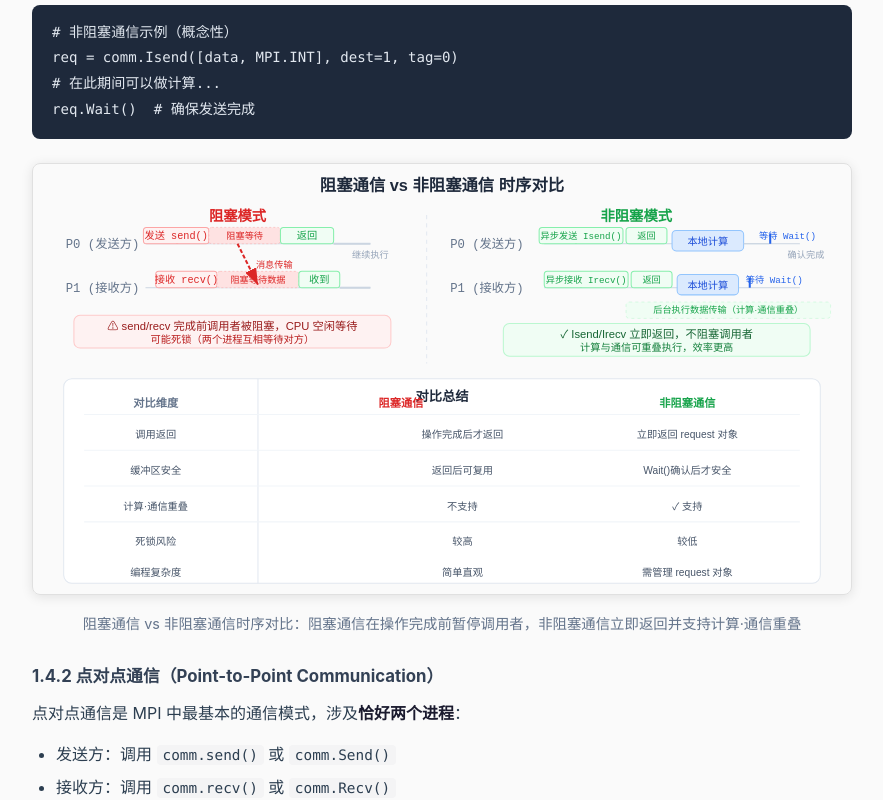
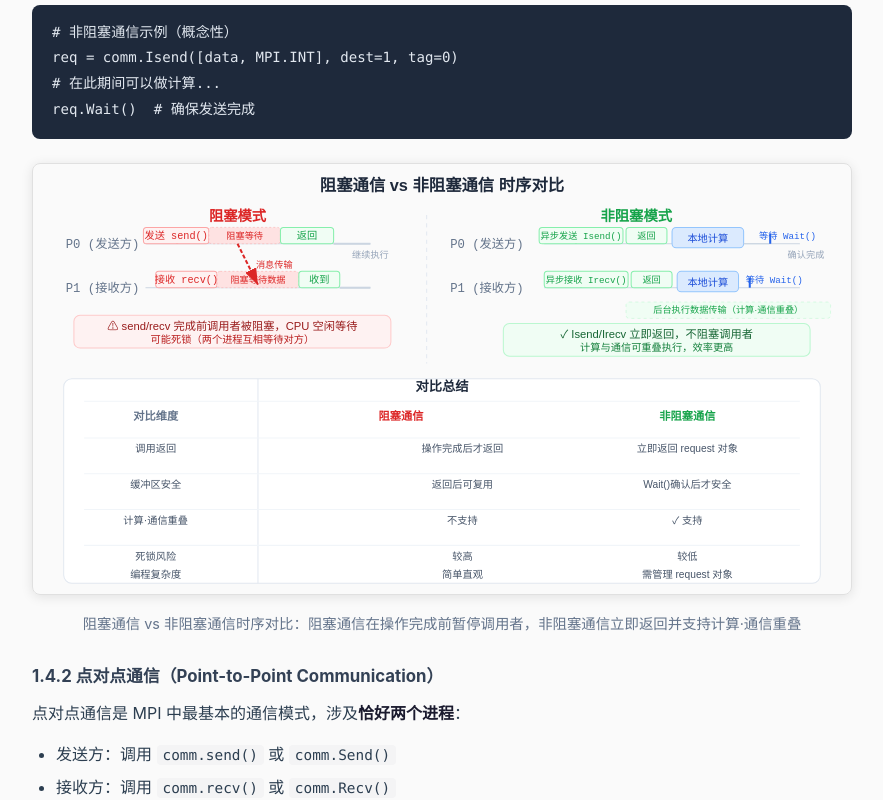
Before and after one commit to stefanie12138/distributed-systems-review, a plain HTML site: page 05-MPI并行编程.html in a window 1280 px wide. Shown: the part 11200-12000 px from the top of the page, without its empty margins (198-1081 px from the left). Drawn offline with nearby package versions, Linux system fonts and the light colour scheme.

Commit message:
fix(05-MPI): 对齐本地计算框与返回框，修复对比总结标题与表头重叠

```diff
--- a/05-MPI并行编程.html
+++ b/05-MPI并行编程.html
@@ -719,8 +719,8 @@ req.Wait()  # 确保发送完成
   <rect x="580" y="62" width="40" height="16" rx="3" fill="#f0fdf4" stroke="#86efac" stroke-width="1"/>
   <text x="600" y="73" text-anchor="middle" font-family="monospace" font-size="9" fill="#16a34a">返回</text>
   <!-- Compute period -->
-  <rect x="625" y="65" width="70" height="20" rx="4" fill="#dbeafe" stroke="#93c5fd" stroke-width="1"/>
-  <text x="660" y="79" text-anchor="middle" font-family="'PingFang SC','Microsoft YaHei',sans-serif" font-size="10" fill="#1d4ed8">本地计算</text>
+  <rect x="625" y="62" width="70" height="20" rx="4" fill="#dbeafe" stroke="#93c5fd" stroke-width="1"/>
+  <text x="660" y="76" text-anchor="middle" font-family="'PingFang SC','Microsoft YaHei',sans-serif" font-size="10" fill="#1d4ed8">本地计算</text>
   <line x1="695" y1="78" x2="720" y2="78" stroke="#cbd5e1" stroke-width="1"/>
   <polygon points="720,78 720,68 722,68 722,78" fill="#2563eb"/>
   <text x="738" y="73" text-anchor="middle" font-family="monospace" font-size="9" fill="#2563eb">等待 Wait()</text>
@@ -734,8 +734,8 @@ req.Wait()  # 确保发送完成
   <text x="541" y="116" text-anchor="middle" font-family="monospace" font-size="9" fill="#16a34a">异步接收 Irecv()</text>
   <rect x="585" y="105" width="40" height="16" rx="3" fill="#f0fdf4" stroke="#86efac" stroke-width="1"/>
   <text x="605" y="116" text-anchor="middle" font-family="monospace" font-size="9" fill="#16a34a">返回</text>
-  <rect x="630" y="108" width="60" height="20" rx="4" fill="#dbeafe" stroke="#93c5fd" stroke-width="1"/>
-  <text x="660" y="122" text-anchor="middle" font-family="'PingFang SC','Microsoft YaHei',sans-serif" font-size="10" fill="#1d4ed8">本地计算</text>
+  <rect x="630" y="105" width="60" height="20" rx="4" fill="#dbeafe" stroke="#93c5fd" stroke-width="1"/>
+  <text x="660" y="119" text-anchor="middle" font-family="'PingFang SC','Microsoft YaHei',sans-serif" font-size="10" fill="#1d4ed8">本地计算</text>
   <polygon points="700,121 700,111 702,111 702,121" fill="#2563eb"/>
   <text x="725" y="116" text-anchor="middle" font-family="monospace" font-size="9" fill="#2563eb">等待 Wait()</text>
 
@@ -750,37 +750,38 @@ req.Wait()  # 确保发送完成
 
   <!-- Bottom comparison table -->
   <rect x="30" y="210" width="740" height="200" rx="8" fill="#fff" stroke="#e2e8f0" stroke-width="1"/>
-  <text x="400" y="232" text-anchor="middle" font-family="'PingFang SC','Microsoft YaHei',sans-serif" font-size="13" font-weight="bold" fill="#1e293b">对比总结</text>
+  <text x="400" y="222" text-anchor="middle" font-family="'PingFang SC','Microsoft YaHei',sans-serif" font-size="13" font-weight="bold" fill="#1e293b">对比总结</text>
 
   <line x1="220" y1="210" x2="220" y2="410" stroke="#e2e8f0" stroke-width="1"/>
-  <line x1="50" y1="245" x2="750" y2="245" stroke="#f1f5f9" stroke-width="1"/>
-  <line x1="50" y1="280" x2="750" y2="280" stroke="#f1f5f9" stroke-width="1"/>
-  <line x1="50" y1="315" x2="750" y2="315" stroke="#f1f5f9" stroke-width="1"/>
-  <line x1="50" y1="350" x2="750" y2="350" stroke="#f1f5f9" stroke-width="1"/>
-
-  <text x="120" y="238" text-anchor="middle" font-family="'PingFang SC','Microsoft YaHei',sans-serif" font-size="11" font-weight="bold" fill="#64748b">对比维度</text>
-  <text x="360" y="238" text-anchor="middle" font-family="'PingFang SC','Microsoft YaHei',sans-serif" font-size="11" font-weight="bold" fill="#dc2626">阻塞通信</text>
-  <text x="640" y="238" text-anchor="middle" font-family="'PingFang SC','Microsoft YaHei',sans-serif" font-size="11" font-weight="bold" fill="#16a34a">非阻塞通信</text>
-
-  <text x="120" y="268" text-anchor="middle" font-family="'PingFang SC','Microsoft YaHei',sans-serif" font-size="10" fill="#475569">调用返回</text>
-  <text x="420" y="268" text-anchor="middle" font-family="'PingFang SC','Microsoft YaHei',sans-serif" font-size="10" fill="#475569">操作完成后才返回</text>
-  <text x="640" y="268" text-anchor="middle" font-family="'PingFang SC','Microsoft YaHei',sans-serif" font-size="10" fill="#475569">立即返回 request 对象</text>
-
-  <text x="120" y="303" text-anchor="middle" font-family="'PingFang SC','Microsoft YaHei',sans-serif" font-size="10" fill="#475569">缓冲区安全</text>
-  <text x="420" y="303" text-anchor="middle" font-family="'PingFang SC','Microsoft YaHei',sans-serif" font-size="10" fill="#475569">返回后可复用</text>
-  <text x="640" y="303" text-anchor="middle" font-family="'PingFang SC','Microsoft YaHei',sans-serif" font-size="10" fill="#475569">Wait()确认后才安全</text>
-
-  <text x="120" y="338" text-anchor="middle" font-family="'PingFang SC','Microsoft YaHei',sans-serif" font-size="10" fill="#475569">计算·通信重叠</text>
-  <text x="420" y="338" text-anchor="middle" font-family="'PingFang SC','Microsoft YaHei',sans-serif" font-size="10" fill="#475569">不支持</text>
-  <text x="640" y="338" text-anchor="middle" font-family="'PingFang SC','Microsoft YaHei',sans-serif" font-size="10" fill="#475569">✓ 支持</text>
-
-  <text x="120" y="373" text-anchor="middle" font-family="'PingFang SC','Microsoft YaHei',sans-serif" font-size="10" fill="#475569">死锁风险</text>
-  <text x="420" y="373" text-anchor="middle" font-family="'PingFang SC','Microsoft YaHei',sans-serif" font-size="10" fill="#475569">较高</text>
-  <text x="640" y="373" text-anchor="middle" font-family="'PingFang SC','Microsoft YaHei',sans-serif" font-size="10" fill="#475569">较低</text>
-
-  <text x="120" y="403" text-anchor="middle" font-family="'PingFang SC','Microsoft YaHei',sans-serif" font-size="10" fill="#475569">编程复杂度</text>
-  <text x="420" y="403" text-anchor="middle" font-family="'PingFang SC','Microsoft YaHei',sans-serif" font-size="10" fill="#475569">简单直观</text>
-  <text x="640" y="403" text-anchor="middle" font-family="'PingFang SC','Microsoft YaHei',sans-serif" font-size="10" fill="#475569">需管理 request 对象</text>
+  <line x1="50" y1="232" x2="750" y2="232" stroke="#f1f5f9" stroke-width="1"/>
+  <line x1="50" y1="268" x2="750" y2="268" stroke="#f1f5f9" stroke-width="1"/>
+  <line x1="50" y1="303" x2="750" y2="303" stroke="#f1f5f9" stroke-width="1"/>
+  <line x1="50" y1="338" x2="750" y2="338" stroke="#f1f5f9" stroke-width="1"/>
+  <line x1="50" y1="373" x2="750" y2="373" stroke="#f1f5f9" stroke-width="1"/>
+
+  <text x="120" y="250" text-anchor="middle" font-family="'PingFang SC','Microsoft YaHei',sans-serif" font-size="11" font-weight="bold" fill="#64748b">对比维度</text>
+  <text x="360" y="250" text-anchor="middle" font-family="'PingFang SC','Microsoft YaHei',sans-serif" font-size="11" font-weight="bold" fill="#dc2626">阻塞通信</text>
+  <text x="640" y="250" text-anchor="middle" font-family="'PingFang SC','Microsoft YaHei',sans-serif" font-size="11" font-weight="bold" fill="#16a34a">非阻塞通信</text>
+
+  <text x="120" y="282" text-anchor="middle" font-family="'PingFang SC','Microsoft YaHei',sans-serif" font-size="10" fill="#475569">调用返回</text>
+  <text x="420" y="282" text-anchor="middle" font-family="'PingFang SC','Microsoft YaHei',sans-serif" font-size="10" fill="#475569">操作完成后才返回</text>
+  <text x="640" y="282" text-anchor="middle" font-family="'PingFang SC','Microsoft YaHei',sans-serif" font-size="10" fill="#475569">立即返回 request 对象</text>
+
+  <text x="120" y="317" text-anchor="middle" font-family="'PingFang SC','Microsoft YaHei',sans-serif" font-size="10" fill="#475569">缓冲区安全</text>
+  <text x="420" y="317" text-anchor="middle" font-family="'PingFang SC','Microsoft YaHei',sans-serif" font-size="10" fill="#475569">返回后可复用</text>
+  <text x="640" y="317" text-anchor="middle" font-family="'PingFang SC','Microsoft YaHei',sans-serif" font-size="10" fill="#475569">Wait()确认后才安全</text>
+
+  <text x="120" y="352" text-anchor="middle" font-family="'PingFang SC','Microsoft YaHei',sans-serif" font-size="10" fill="#475569">计算·通信重叠</text>
+  <text x="420" y="352" text-anchor="middle" font-family="'PingFang SC','Microsoft YaHei',sans-serif" font-size="10" fill="#475569">不支持</text>
+  <text x="640" y="352" text-anchor="middle" font-family="'PingFang SC','Microsoft YaHei',sans-serif" font-size="10" fill="#475569">✓ 支持</text>
+
+  <text x="120" y="387" text-anchor="middle" font-family="'PingFang SC','Microsoft YaHei',sans-serif" font-size="10" fill="#475569">死锁风险</text>
+  <text x="420" y="387" text-anchor="middle" font-family="'PingFang SC','Microsoft YaHei',sans-serif" font-size="10" fill="#475569">较高</text>
+  <text x="640" y="387" text-anchor="middle" font-family="'PingFang SC','Microsoft YaHei',sans-serif" font-size="10" fill="#475569">较低</text>
+
+  <text x="120" y="405" text-anchor="middle" font-family="'PingFang SC','Microsoft YaHei',sans-serif" font-size="10" fill="#475569">编程复杂度</text>
+  <text x="420" y="405" text-anchor="middle" font-family="'PingFang SC','Microsoft YaHei',sans-serif" font-size="10" fill="#475569">简单直观</text>
+  <text x="640" y="405" text-anchor="middle" font-family="'PingFang SC','Microsoft YaHei',sans-serif" font-size="10" fill="#475569">需管理 request 对象</text>
 </svg>
 <p class="caption">阻塞通信 vs 非阻塞通信时序对比：阻塞通信在操作完成前暂停调用者，非阻塞通信立即返回并支持计算·通信重叠</p>
 </div>
```
